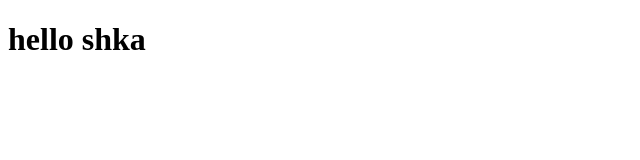
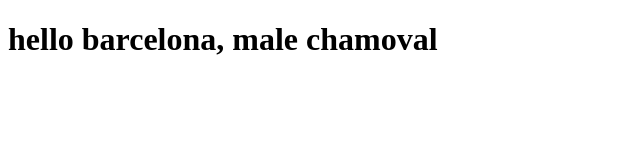
Before and after one commit to MRonnieno/kech, a plain HTML site: page site/index.html in a window 1280 px wide. Shown: the whole page, without its empty margins (0-640 px from the left). Drawn offline with Linux system fonts and the light colour scheme.

Commit message:
small addition to our page content

```diff
--- a/site/index.html
+++ b/site/index.html
@@ -4,6 +4,6 @@
 	<title>hello world</title>
 </head>
 <body>
-<h1>hello shka</h1>
+<h1>hello barcelona, male chamoval</h1>
 </body>
 </html>
```
